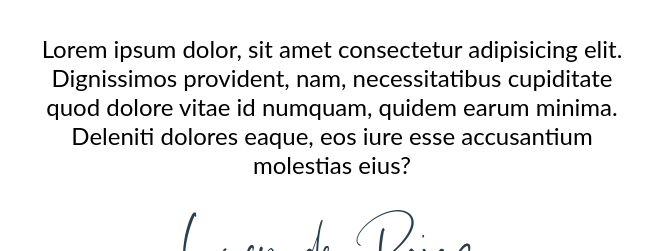
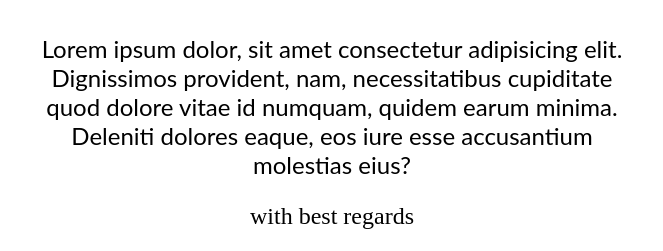
Before and after one commit to Lucy-de-Rojas/emails, a plain HTML site: page one.html in a window 1280 px wide. Shown: the part 511-762 px from the top of the page, without its empty margins (308-971 px from the left). Drawn offline with Linux system fonts and the light colour scheme.

Commit message:
ongoing update

```diff
--- a/one.html
+++ b/one.html
@@ -12,6 +12,7 @@
                 body {
                         font-size: 150%;
                 }
+
 
                 /* styling a links: */
                 a {
@@ -173,6 +174,7 @@
                         <p id="message">
                                 Lorem ipsum dolor, sit amet consectetur adipisicing elit. Dignissimos provident, nam, necessitatibus cupiditate quod dolore vitae id numquam, quidem earum minima. Deleniti dolores eaque, eos iure esse accusantium molestias eius?
                         </p>
+                        <p>with best regards</p>
                 </td></tr>
 
 
```
